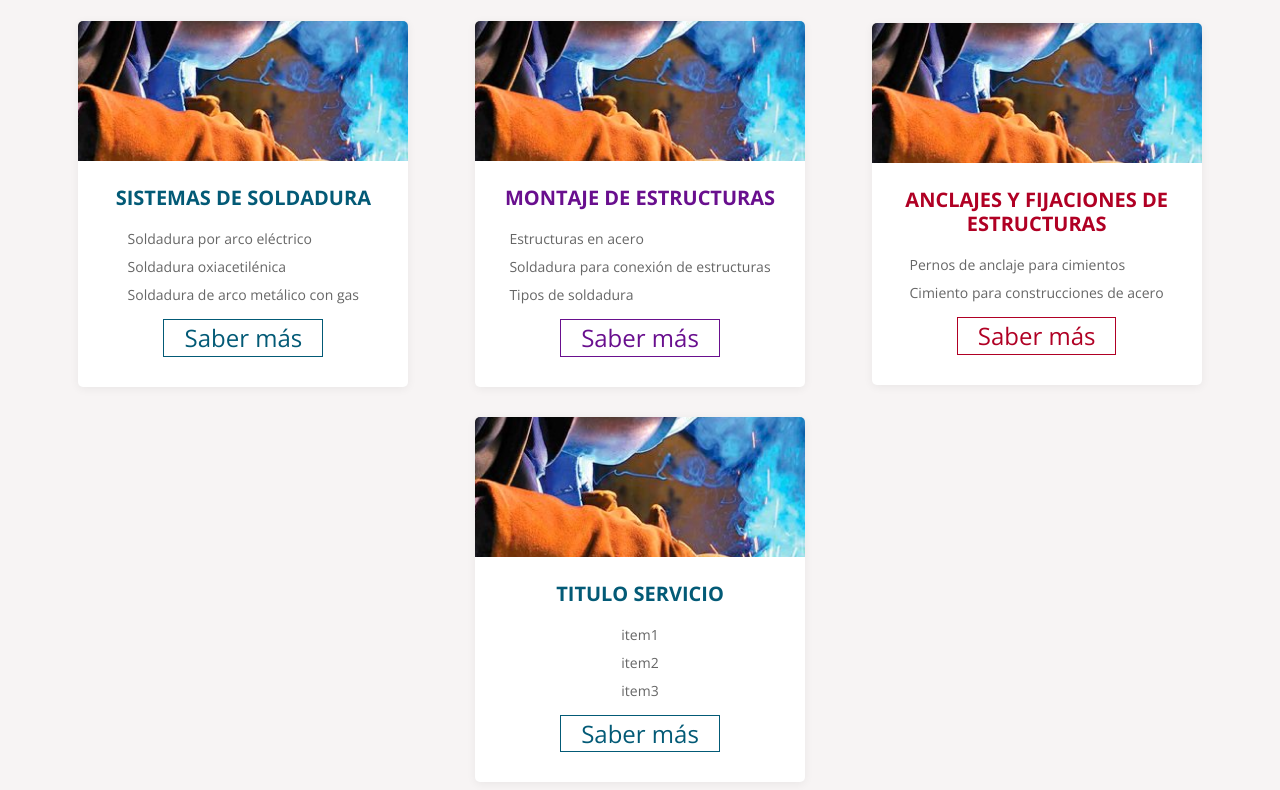
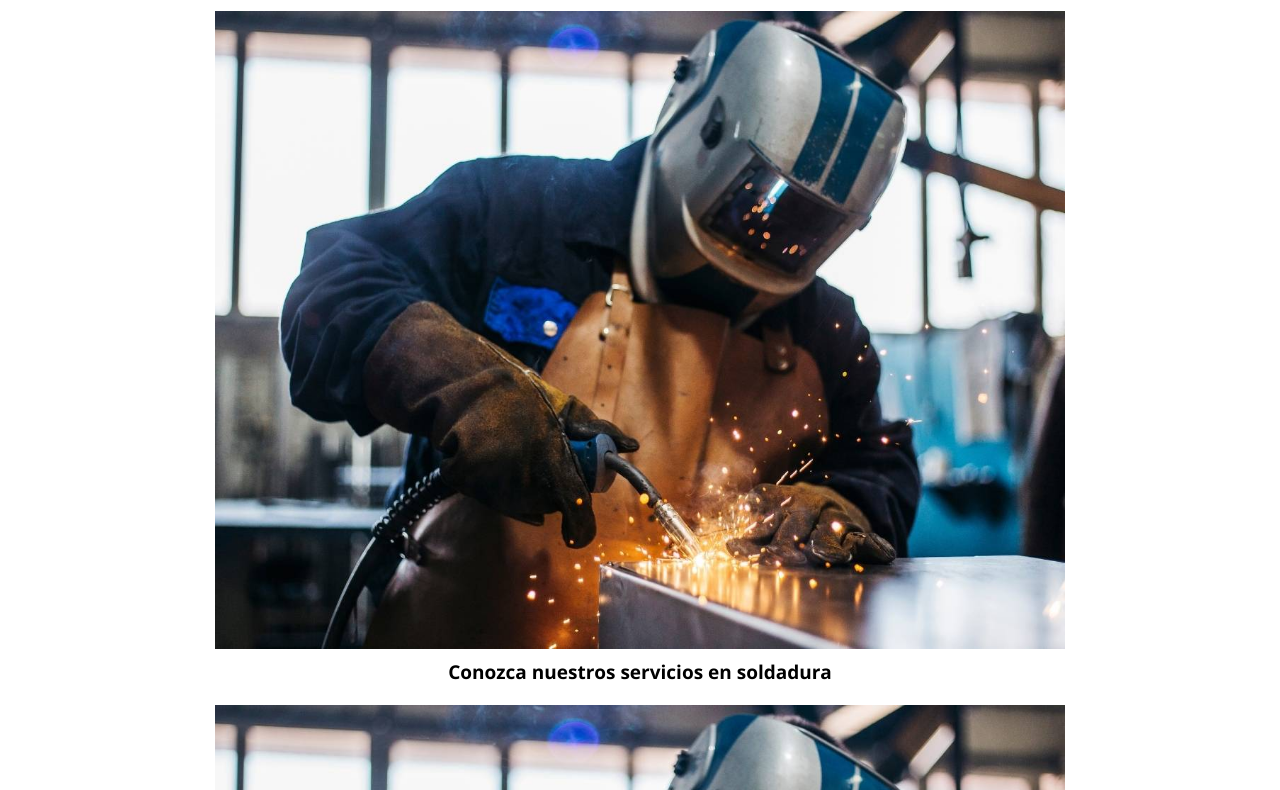
Before and after one commit to anghelo-code/InversionesMarkhayre, a plain HTML site: page index.html in a window 1280 px wide. Shown: the part 108-898 px from the top of the page. Drawn offline with nearby package versions, Linux system fonts and the light colour scheme.

Commit message:
add styles of destacos section

```diff
--- a/css/styles.css
+++ b/css/styles.css
@@ -20,6 +20,31 @@ h2 {
   --red: #B00024;
   --blue: #035A76;;
 }
+
+
+/* -------------------------------- Destacados  --------------------------- */
+
+.destacados {
+  display: flex;
+  flex-direction: column;
+  align-items: center;
+  margin: 50px 10px;
+}
+
+.destacados_img {
+  max-width: 100%;
+  width: 850px;
+}
+
+.destacados_p {
+  font-size: 19px;
+  font-style: normal;
+  font-weight: 700;
+  line-height: normal;
+  margin-bottom: 20px;
+  margin-top: 10px;
+}
+
 
 /* -------------------------------- Servicios  --------------------------- */
 
--- a/index.html
+++ b/index.html
@@ -12,6 +12,13 @@
 </head>
 <body>
 
+  <section class="destacados">
+    <h2>Destacados</h2>
+    <img src="./img/Ropa-de-soldador.jpg" alt="soldador" class="destacados_img">
+    <p class="destacados_p" >Conozca nuestros servicios en soldadura</p>
+    <img src="./img/Ropa-de-soldador.jpg" alt="soldador2" class="destacados_img">
+    <p class="destacados_p" >¿Desea alquilar equipos? Conozca nuestro servicio</p>
+  </section>
 
   <section class="servicios">
     <h2>Servicios</h2>
```
